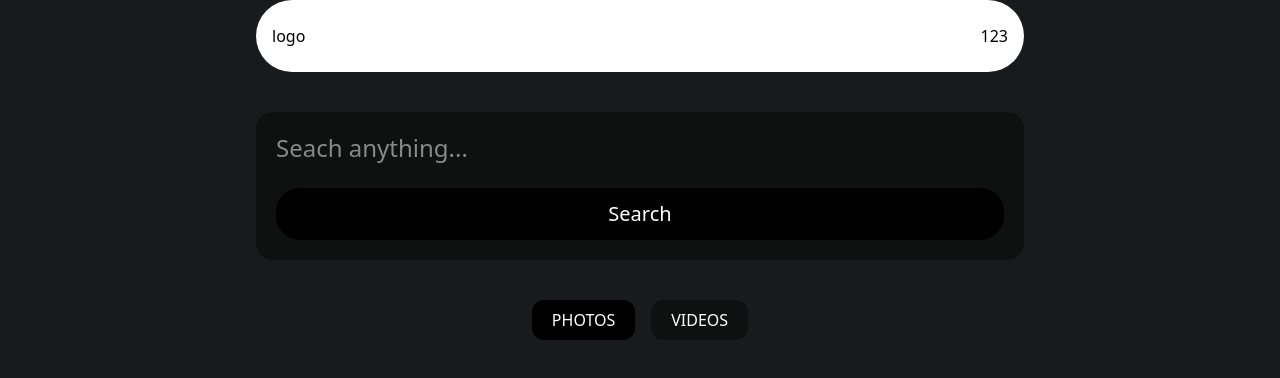
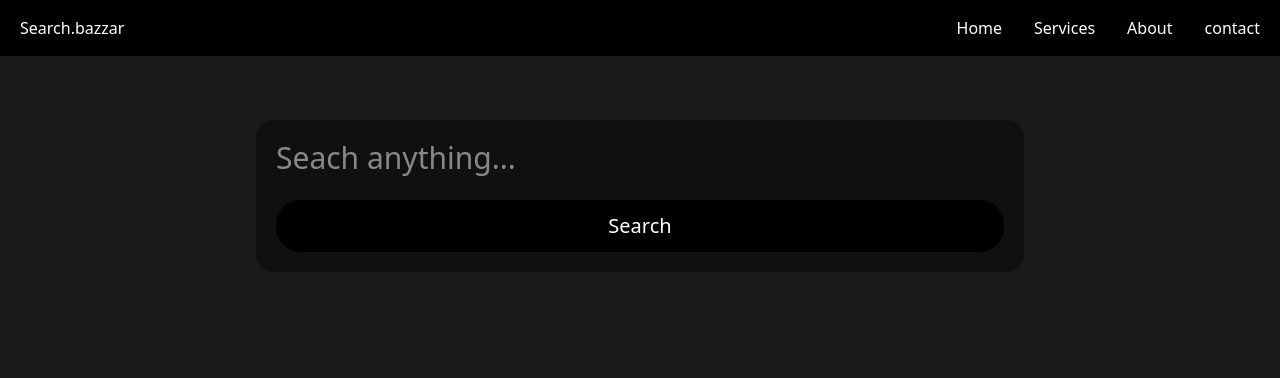
Before and after one commit to VaibhavNarayann/reduxProject, a React (Vite) app: page / in a window 1280 px wide. Shown: the top 378 px of the page. Built offline with nearby package versions, Linux system fonts and the light colour scheme.

Commit message:
added navbar

```diff
--- a/src/App.jsx
+++ b/src/App.jsx
@@ -1,19 +1,24 @@
 import { SearchBar } from './components/SearchBar';
 import  Tabs  from './components/Tabs';
 import ResultGrid from './components/ResultGrid';
-import { NavBar } from './components/NavBar';
+import  NavBar  from './components/NavBar';
 
 
  const App = () => {
   return (
-    <div className='flex justify-center'>
-      <div>
+    // <div className='flex justify-center'>
+    //   <div>
+    //   <NavBar/>
+    //   <SearchBar/>
+    //   <Tabs/>
+    //   <ResultGrid/>
+    //   </div>
+    // </div>
+    <main>
       <NavBar/>
       <SearchBar/>
-      <Tabs/>
-      <ResultGrid/>
-      </div>
-    </div>
+    </main>
+
   )
 }
 
--- a/src/components/NavBar.jsx
+++ b/src/components/NavBar.jsx
@@ -1,26 +1,22 @@
 import React from 'react'
+import { navlinks } from '../constants';
 
-export const NavBar = () => {
+
+ const NavBar = () => {
   return (
-    <div className='p-4 py-6 bg-white rounded-full'>
-        {/* navbar */}
-        <div className='flex justify-between  '>
-            {/* left */}
-            <div>
-                logo
-            </div>
-
-            {/* right */}
-            <div className=''>
-                <div className='flex'>
-                    <div>1</div>
-                    <div>2</div>
-                    <div>3</div>
-                </div>
-            </div>
-
-        </div>
-
-    </div>
+        <header>
+            <nav className=''>
+                {/* <img src='' alt="logo" />  */} <h1>Search.bazzar</h1>
+                <ul className='hidden md:flex'>
+                    {navlinks.map(({label})=>(
+                        <li key={label}>
+                            <a href={label}>{label}</a>
+                        </li>
+                    ))}
+                </ul>
+            </nav>
+        </header>
   )
 }
+
+export default NavBar;
--- a/src/components/ResultGrid.jsx
+++ b/src/components/ResultGrid.jsx
@@ -10,7 +10,6 @@ import { ResultCard } from './ResultCard';
 
    useEffect(function(){
         if(!query) return
-
        const getData = async () =>  {
         try {
             dispatch(setLoading());
--- a/src/components/SearchBar.jsx
+++ b/src/components/SearchBar.jsx
@@ -1,7 +1,6 @@
 import  { useState } from 'react'
 import { useDispatch, useSelector } from 'react-redux'
 import { setQuery } from '../redux/features/searchSlice'
-
 export const SearchBar = () => {
   const [text, setText] = useState('');
   const dispatch = useDispatch();
@@ -13,15 +12,15 @@ export const SearchBar = () => {
   };
 
   return (
-    <div className='mt-10 flex justify-center w-full'>
+    <div className='mt-30 flex justify-center '>
         <div className='shadow-white-100'>
-          <div className=' min-w-3xl'>
+          <div className='lg:min-w-3xl md:min-w-2xl '>
            <form  className='p-2 text-xl  bg-[#0000005b] text-black rounded-2xl items-center text-center'
       onSubmit={(e)=> {
         submitHandler(e)
       }}>
         <input
-         className='outline-0 p-3 w-full text-2xl font-thin text-white'
+         className='outline-0 p-3 w-full md:text-3xl  font-thin text-white'
          value={text}
          onChange={(e)=> {
         setText(e.target.value);
--- /dev/null
+++ b/src/constants/index.js
@@ -0,0 +1,6 @@
+export const navlinks = [
+{label: "Home"},
+{label: "Services"},
+{label: "About"},
+{label: "contact"}
+ ]
--- a/src/index.css
+++ b/src/index.css
@@ -3,5 +3,41 @@
 
 body{
     background-color: #181a1b;
+    color: white ;
+}
+
+@utility flex-between {
+  @apply flex items-center justify-between;
+}
+
+@utility flex-center {
+    @apply flex items-center justify-center;
+}
+
+
+
+
+@layer components {
+    header {
+        @apply w-screen fixed top-0 left-0 z-50  flex-center bg-black min-h-[7vh];
+
+         nav {
+        @apply container mx-auto flex-between px-5 2xl:px-0 ;
+
+        img {
+            @apply cursor-pointer hover:-translate-y-0.5 transition-all duration-300 ease-in-out;
+        button {
+                @apply bg-transparent border-none outline-none cursor-pointer;
+            }
+        }
+        ul {
+             @apply flex-center gap-8 ;
+        }
+    }
+
+    }
+
+
+
 
 }
```
Also changed, not shown: src/components/ResultCard.jsx (line endings or trailing spaces).
